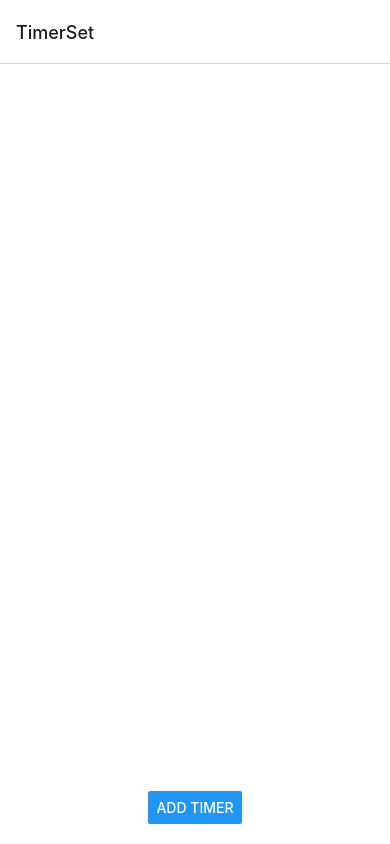
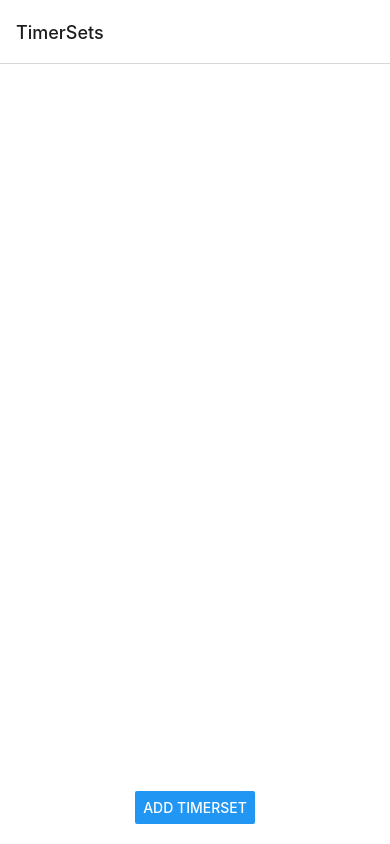
Before and after one commit to tsnicholas/TimerApp, a React Native app: screen /TimerSets in a window 390 px wide. Before the commit this address had no page. Built offline with nearby package versions, Linux system fonts and the light colour scheme.

Commit message:
Add TimerSets screen.

```diff
--- a/App.tsx
+++ b/App.tsx
@@ -1,6 +1,7 @@
 import React from "react";
 import { createStackNavigator } from "@react-navigation/stack";
 import { NavigationContainer } from "@react-navigation/native"
+import TimerSets from "./screens/TimerSets";
 import TimerSet from "./screens/TimerSet";
 import TimerMenu from "./screens/TimerMenu";
 import { RootStackParams } from "./types";
@@ -10,7 +11,8 @@ const Stack = createStackNavigator<RootStackParams>();
 export default function App() {
   return (
     <NavigationContainer>
-      <Stack.Navigator initialRouteName="TimerSet">
+      <Stack.Navigator initialRouteName="TimerSets">
+        <Stack.Screen name="TimerSets" component={TimerSets}/>
         <Stack.Screen name="TimerSet" component={TimerSet}/>
         <Stack.Screen name="TimerMenu" component={TimerMenu}/>
       </Stack.Navigator>
--- /dev/null
+++ b/components/TimerSetView.tsx
@@ -0,0 +1,22 @@
+import React from "react";
+import { View, TouchableOpacity } from "react-native";
+import styles from "../styles";
+import { TimerSet } from "../types";
+import { TitleText } from "../shared";
+
+interface TimerSetProps {
+    timerSet: TimerSet,
+    onNavigation: (timerSet: TimerSet) => void,
+}
+
+export default function TimerSetView({timerSet, onNavigation}: TimerSetProps) {
+    return (
+        <View style={styles.container}>
+            <TouchableOpacity onPress={() => {onNavigation(timerSet)}}>
+                <View style={styles.container}>
+                    <TitleText>{timerSet.name}</TitleText>
+                </View>
+            </TouchableOpacity>
+        </View>
+    )
+}
--- a/package.json
+++ b/package.json
@@ -22,7 +22,7 @@
     "expo": "~49.0.8",
     "expo-status-bar": "~1.6.0",
     "react": "18.2.0",
-    "react-native": "0.72.4"
+    "react-native": "0.72.5"
   },
   "devDependencies": {
     "@babel/core": "^7.22.17",
--- a/screens/TimerMenu.tsx
+++ b/screens/TimerMenu.tsx
@@ -6,11 +6,21 @@ import { NativeStackScreenProps } from "@react-navigation/native-stack";
 
 type Props = NativeStackScreenProps<RootStackParams, "TimerMenu">;
 
-export default function TimerMenu({ route }: Props) {
+export default function TimerMenu({ route, navigation }: Props) {
     const [timerName, setTimerName] = useState(route.params.timer.name);
     const [duration, setTimerDuration] = useState<Duration>(route.params.timer.length);
 
-    console.log("Timer Menu Rendered!");
+    function handleConfirmation() {
+        route.params.onDataChangeRequest({
+            id: route.params.timer.id,
+            name: timerName,
+            timerTurnedOn: false,
+            length: duration,
+            duration: {minute: duration.minute, second: duration.second},
+        })
+        navigation.goBack();
+    }
+
     return (
         <KeyboardAvoidingView behavior={Platform.OS == "ios" ? "padding" : "height"} style={styles.avoidingView}>
             <View style={styles.TimerInput}>
@@ -36,13 +46,7 @@ export default function TimerMenu({ route }: Props) {
                     keyboardType={Platform.OS == "android" ? "numeric" : "number-pad"}
                 />
             </View>
-            <Button title="Confirm" onPress={() => {route.params.onDataChangeRequest({
-                id: route.params.timer.id,
-                name: timerName,
-                timerTurnedOn: false,
-                length: duration,
-                duration: {minute: duration.minute, second: duration.second},
-            })}}/>
+            <Button title="Confirm" onPress={() => {handleConfirmation}}/>
         </KeyboardAvoidingView>
     );
 }
--- a/screens/TimerSet.tsx
+++ b/screens/TimerSet.tsx
@@ -3,14 +3,15 @@ import { View, ScrollView, Button } from "react-native";
 import { RootStackParams, Timer } from "../types";
 import TimerView from "../components/TimerView";
 import styles from "../styles";
-import { NativeStackNavigationProp } from "@react-navigation/native-stack";
-import { useNavigation } from "@react-navigation/core";
+import { NativeStackScreenProps } from "@react-navigation/native-stack";
 import { genid } from "../utils";
+import { TitleText } from "../shared";
 
-export default function TimerSet() {
+type Props = NativeStackScreenProps<RootStackParams, "TimerSet">;
+
+export default function TimerSet({navigation, route}: Props) {
     const [timerSet, setTimerSet] = useState<Timer[]>([]);
     const [numOfTimers, setNumberOfTimers] = useState(0);
-    const navigation = useNavigation<NativeStackNavigationProp<RootStackParams>>();
 
     useEffect(() => {
         const timer = {
@@ -51,12 +52,11 @@ export default function TimerSet() {
 
     return (
         <View style={styles.app}>
+            <TitleText>{route.params?.timerSet.name}</TitleText>
             <ScrollView style={styles.scrollContainer}>
                 {timers}
             </ScrollView>
-            <View style={{flexDirection: "row"}}>
-                <Button title="Add Timer" onPress={() => {setNumberOfTimers(numOfTimers + 1)}}/>
-            </View>
+            <Button title="Add Timer" onPress={() => {setNumberOfTimers(numOfTimers + 1)}}/>
         </View>
     )
 }
--- /dev/null
+++ b/screens/TimerSets.tsx
@@ -0,0 +1,37 @@
+import React, { ReactElement, useState } from "react";
+import { View, ScrollView, Button } from "react-native";
+import TimerSetView from "../components/TimerSetView";
+import styles from "../styles";
+import { genid } from "../utils";
+import { NativeStackNavigationProp } from "@react-navigation/native-stack";
+import { RootStackParams, TimerSet } from "../types";
+import { useNavigation } from "@react-navigation/native";
+
+export default function TimerSets() {
+    const [numberOfTimerSets, setNumberOfTimerSets] = useState(0);
+    const navigation = useNavigation<NativeStackNavigationProp<RootStackParams>>();
+
+    function onNavigationRequest(timerSet: TimerSet) {
+        navigation.navigate("TimerSet", {timerSet});
+    }
+
+    const timerSets: ReactElement[] = [];
+    for(let i = 0; i < numberOfTimerSets; i++) {
+        timerSets.push(
+            <TimerSetView
+                key={`TimerSet ${i}`}
+                timerSet={{id: genid(), name: `TimerSet ${i}`, timers: []}}
+                onNavigation={onNavigationRequest}
+            />
+        )
+    }
+
+    return (
+        <View style={styles.app}>
+            <ScrollView style={styles.scrollContainer}>
+                {timerSets}
+            </ScrollView>
+            <Button title="Add TimerSet" onPress={() => {setNumberOfTimerSets(numberOfTimerSets + 1)}}/>
+        </View>
+    )
+}
--- a/types.tsx
+++ b/types.tsx
@@ -12,11 +12,14 @@ export interface Timer {
 }
 
 export interface TimerSet {
+    id: string;
     name: string;
     timers: Timer[];
 }
 
 export type RootStackParams = {
+    TimerSets: undefined;
+
     TimerSet: {
         timerSet: TimerSet
     };
```
Also changed, not shown: 1 other file (tests, documents, lock files or other folders).
